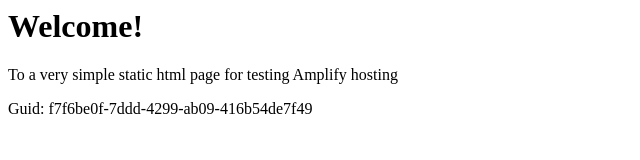
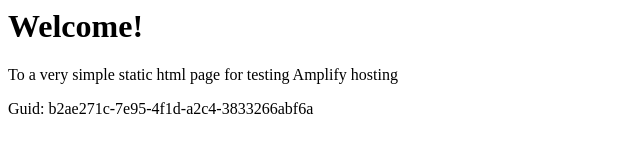
Before and after one commit to aws-aemilia-syd/Github-PR-Commit-Integration-Test-DoNotTouch-GitHubWebhookPushCanaryTest-v1-prod-ap-southeast-2, a website: page src/index.html in a window 1280 px wide. Shown: the full height of the page, 0-640 px from the left. Drawn offline with Linux system fonts and the light colour scheme.

Commit message:
commit from integ tests

```diff
--- a/src/index.html
+++ b/src/index.html
@@ -12,6 +12,6 @@
 <body>
     <h1>Welcome!</h1>
     <p>To a very simple static html page for testing Amplify hosting</p>
-    <p>Guid: f7f6be0f-7ddd-4299-ab09-416b54de7f49</p></body>
+    <p>Guid: b2ae271c-7e95-4f1d-a2c4-3833266abf6a</p></body>
 
 </html>
```
